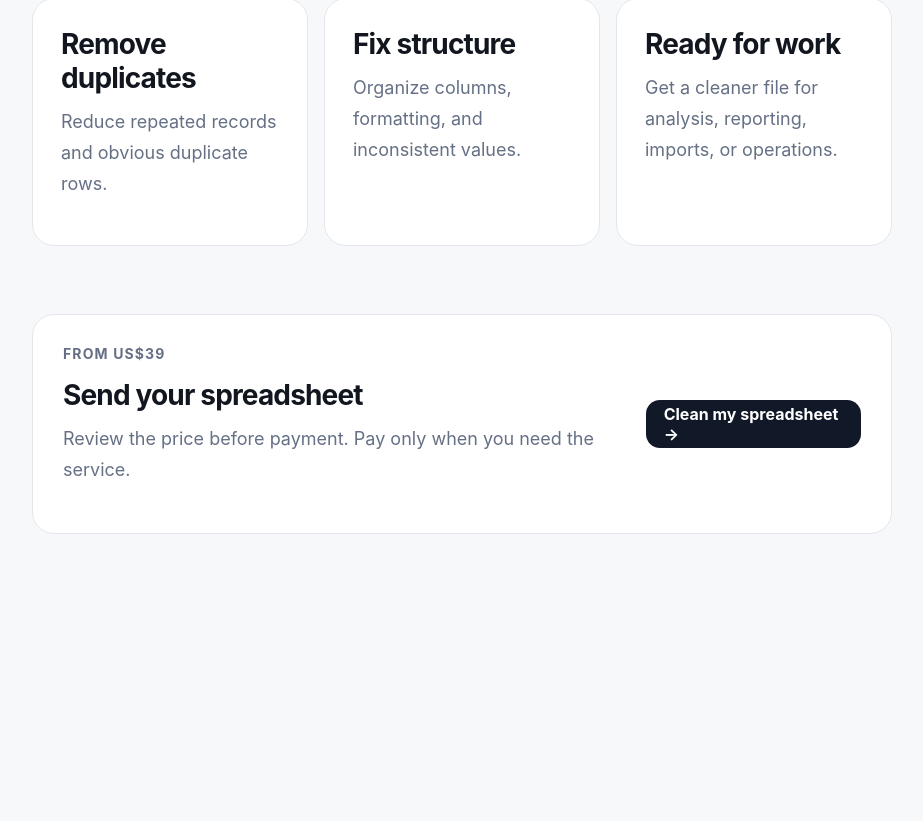
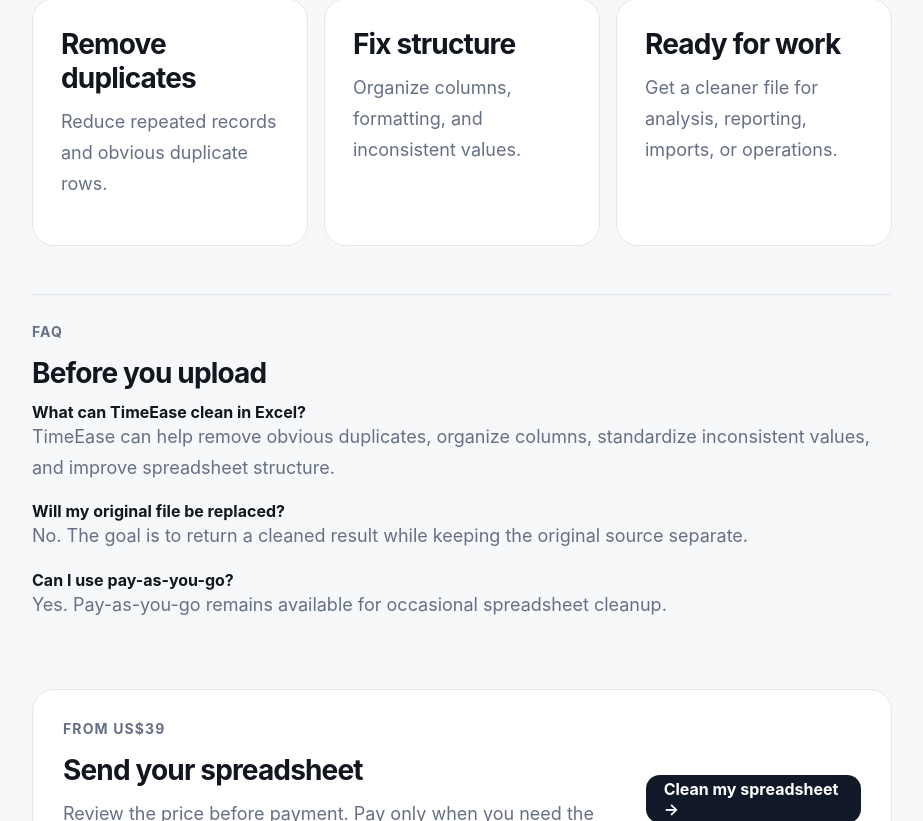
Before and after one commit to goplanetdigital/timeease-web, a Next.js app: page /excel-cleanup in a window 1280 px wide. Shown: the part 523-1344 px from the top of the page, without its empty margins (178-1101 px from the left). Before the commit the page ends 1169 px from the top, so only its background shows below. Built offline with nearby package versions, Linux system fonts and the light colour scheme.

Commit message:
Add FAQ schema to excel-cleanup

```diff
--- a/app/excel-cleanup/page.tsx
+++ b/app/excel-cleanup/page.tsx
@@ -7,9 +7,26 @@ export const metadata: Metadata = {
   alternates: { canonical: "/excel-cleanup" },
 };
 
+const faqItems = [
+  ["What can TimeEase clean in Excel?", "TimeEase can help remove obvious duplicates, organize columns, standardize inconsistent values, and improve spreadsheet structure."],
+  ["Will my original file be replaced?", "No. The goal is to return a cleaned result while keeping the original source separate."],
+  ["Can I use pay-as-you-go?", "Yes. Pay-as-you-go remains available for occasional spreadsheet cleanup."],
+];
+
 export default function ExcelCleanupPage() {
+  const faqSchema = {
+    "@context": "https://schema.org",
+    "@type": "FAQPage",
+    mainEntity: faqItems.map(([question, answer]) => ({
+      "@type": "Question",
+      name: question,
+      acceptedAnswer: { "@type": "Answer", text: answer },
+    })),
+  };
+
   return (
     <main className="page-shell article-shell">
+      <script type="application/ld+json" dangerouslySetInnerHTML={{ __html: JSON.stringify(faqSchema) }} />
       <Link className="back-link" href="/">← Back to TimeEase</Link>
       <section className="page-header">
         <div className="eyebrow">Excel & CSV Cleanup</div>
@@ -23,6 +40,16 @@ export default function ExcelCleanupPage() {
         <article className="card"><h2>Fix structure</h2><p>Organize columns, formatting, and inconsistent values.</p></article>
         <article className="card"><h2>Ready for work</h2><p>Get a cleaner file for analysis, reporting, imports, or operations.</p></article>
       </section>
+      <section className="article-section">
+        <div className="eyebrow">FAQ</div>
+        <h2>Before you upload</h2>
+        {faqItems.map(([question, answer]) => (
+          <div key={question}>
+            <strong>{question}</strong>
+            <p>{answer}</p>
+          </div>
+        ))}
+      </section>
       <section className="cta-panel">
         <div><div className="eyebrow">From US$39</div><h2>Send your spreadsheet</h2><p>Review the price before payment. Pay only when you need the service.</p></div>
         <Link className="button primary" href="/upload">Clean my spreadsheet →</Link>
```
